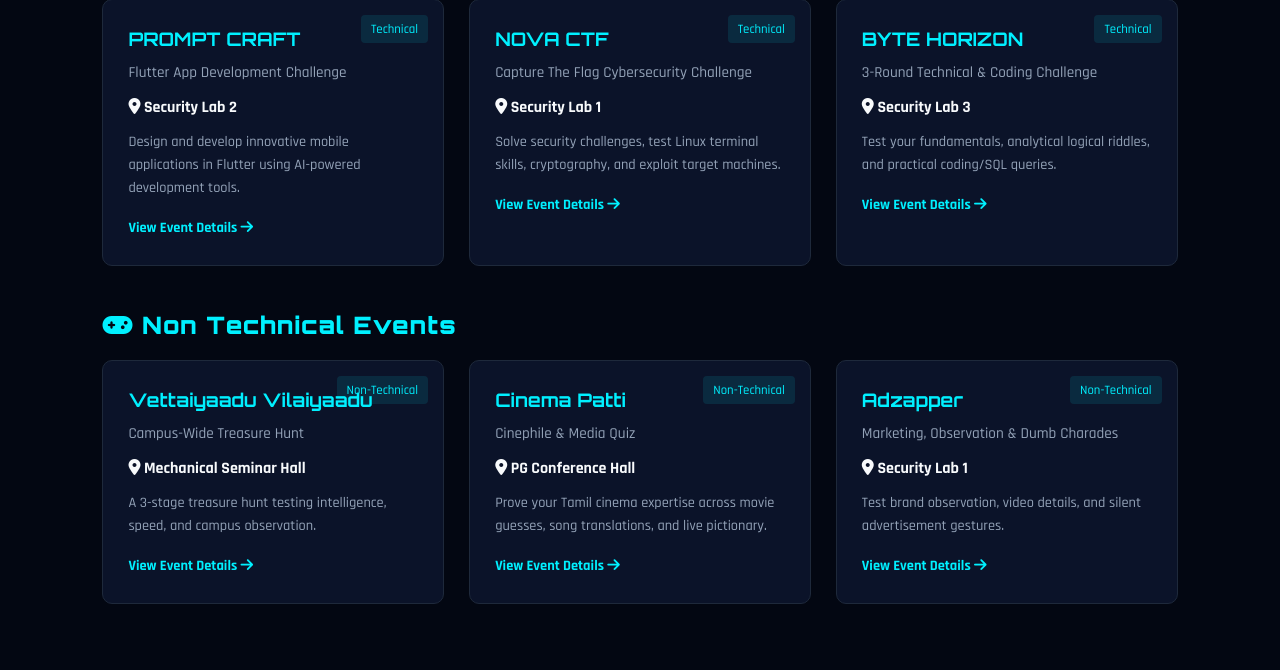
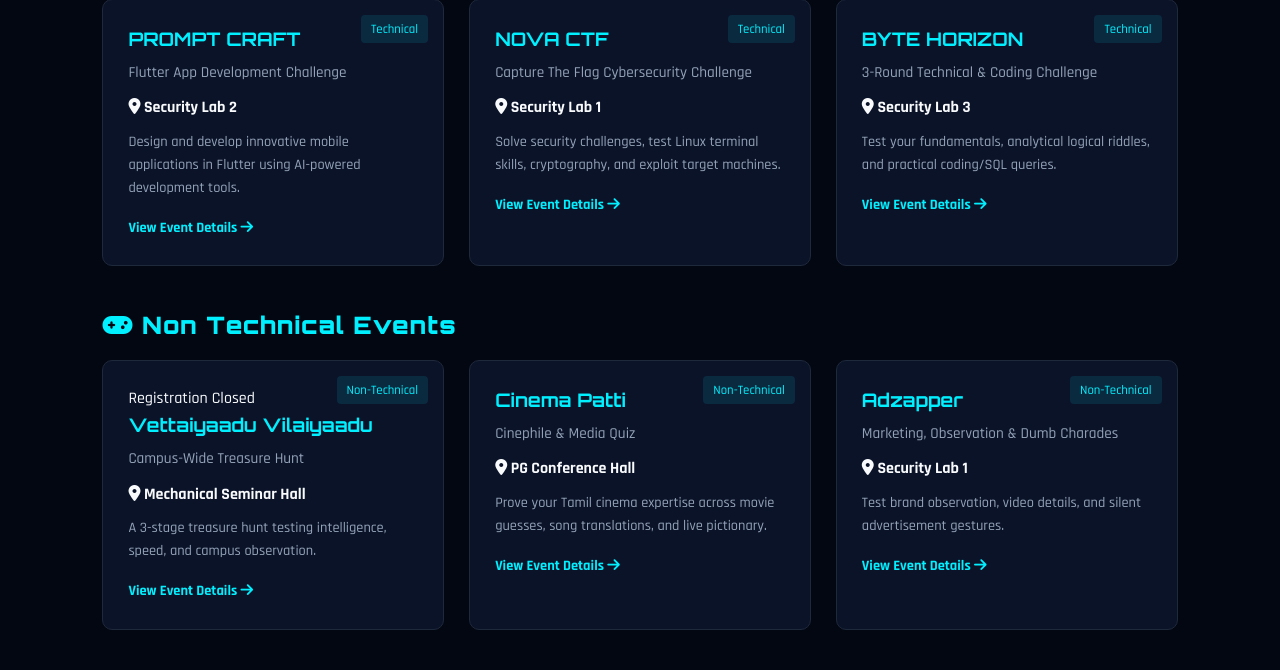
Before and after one commit to bhuvee731/sicurezz-26, a Flask app: page / in a window 1280 px wide. Shown: the part 1391-2061 px from the top of the page. Run offline with Flask 3, Linux system fonts and the light colour scheme.

Commit message:
Add registration closed badge for Vettaiyaadu Vilaiyaadu

```diff
--- a/sicurezz_project/app.py
+++ b/sicurezz_project/app.py
@@ -103,10 +103,10 @@
             "title": "Vettaiyaadu Vilaiyaadu",
             "category": "Non-Technical",
             "tagline": "Campus-Wide Treasure Hunt",
-            "STATUS" : "Registraion Closed",
             "venue": "Mechanical Seminar Hall",
             "short_desc": "A 3-stage treasure hunt testing intelligence, speed, and campus observation.",
             "description": "A fun-filled high-stakes campus treasure hunt featuring preliminary quizzes, physical item collection around college grounds, and tactical sequential clue solving.",
+            "is_closed": True,
             "rounds": [
                 "Round 1: Quiz - Movies, songs, reasoning & memory (15 Questions, 10 Mins)",
                 "Round 2: Find the Items - Hunt 15 random items on campus (20 Mins)",
--- a/sicurezz_project/templates/index.html
+++ b/sicurezz_project/templates/index.html
@@ -112,6 +112,11 @@
             {% for event_id, event in data.events.items() if event.category == 'Non-Technical' %}
             <div class="card event-click-card" onclick="window.location.href='/event/{{ event.id }}'">
                 <div class="card-badge">{{ event.category }}</div>
+
+                {% if event.is_closed %}
+            <span class="closed-tag">Registration Closed</span>
+        {% endif %}
+
                 <h3>{{ event.title }}</h3>
                 <p class="tagline">{{ event.tagline }}</p>
                 <p class="venue"><i class="fa-solid fa-location-dot"></i> {{ event.venue }}</p>
```
Also changed, not shown: sicurezz_project/templates/event_detail.html (+8 -0 lines).
